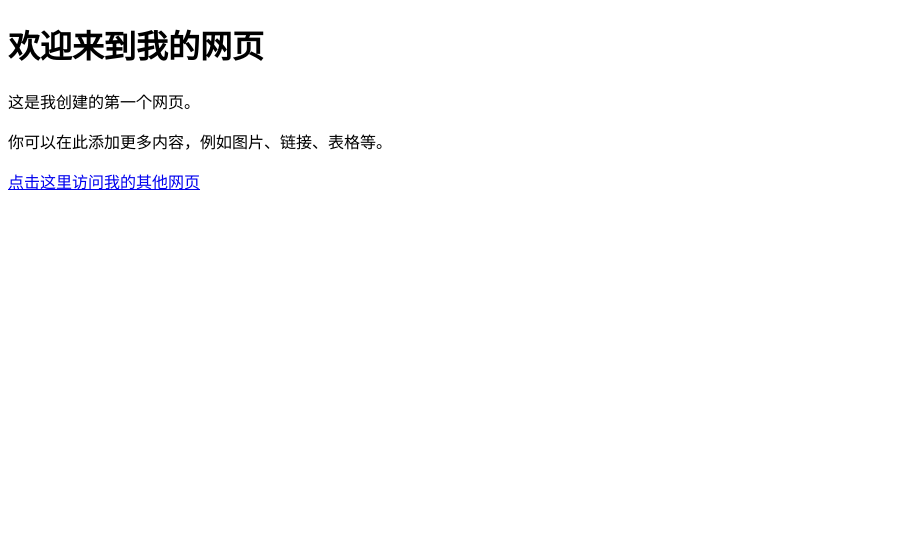
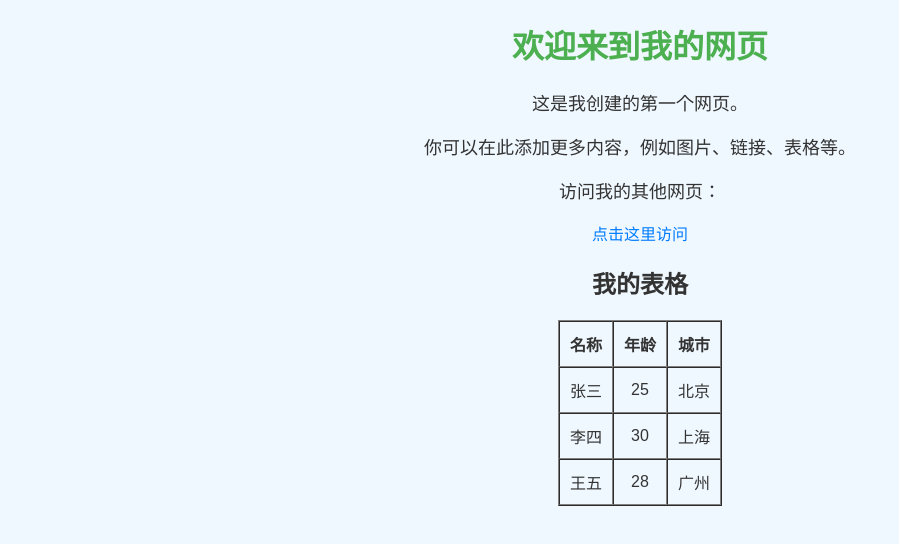
Before and after one commit to zzz6-6/my-webpage, a plain HTML site: page index.html in a window 1280 px wide. Shown: the whole page, without its empty margins (0-899 px from the left). Drawn offline with Linux system fonts and the light colour scheme.

Commit message:
Update index.html

```diff
--- a/index.html
+++ b/index.html
@@ -4,6 +4,27 @@
     <meta charset="UTF-8">
     <meta name="viewport" content="width=device-width, initial-scale=1.0">
     <title>我的网页</title>
+    <style>
+        body {
+            font-family: Arial, sans-serif;
+            background-color: #f0f8ff;
+            color: #333;
+            text-align: center;
+        }
+        h1 {
+            color: #4CAF50;
+        }
+        p {
+            font-size: 18px;
+        }
+        a {
+            color: #007BFF;
+            text-decoration: none;
+        }
+        a:hover {
+            text-decoration: underline;
+        }
+    </style>
 </head>
 <body>
     <h1>欢迎来到我的网页</h1>
@@ -11,6 +32,33 @@
 
     <p>你可以在此添加更多内容，例如图片、链接、表格等。</p>
 
-    <a href="https://www.example.com">点击这里访问我的其他网页</a>
+    <!-- 外部链接 -->
+    <p>访问我的其他网页：</p>
+    <a href="https://www.example.com" target="_blank">点击这里访问</a>
+
+    <!-- 表格展示 -->
+    <h2>我的表格</h2>
+    <table border="1" cellpadding="10" cellspacing="0" style="margin: 20px auto;">
+        <tr>
+            <th>名称</th>
+            <th>年龄</th>
+            <th>城市</th>
+        </tr>
+        <tr>
+            <td>张三</td>
+            <td>25</td>
+            <td>北京</td>
+        </tr>
+        <tr>
+            <td>李四</td>
+            <td>30</td>
+            <td>上海</td>
+        </tr>
+        <tr>
+            <td>王五</td>
+            <td>28</td>
+            <td>广州</td>
+        </tr>
+    </table>
 </body>
 </html>
```
